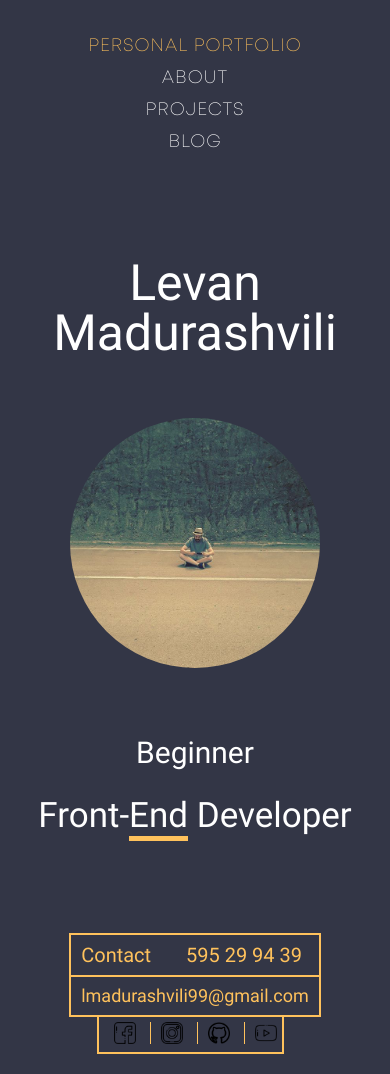
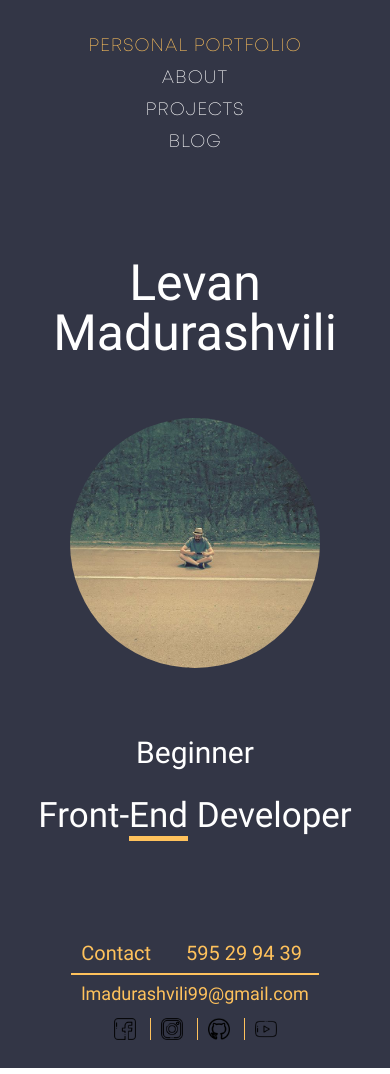
Before and after one commit to maduraaa/my, a website: page index.html in a window 390 px wide. Drawn offline with Linux system fonts and the light colour scheme; a web font is replaced by a local one.

Commit message:
fix more bug

```diff
--- a/scss/mobile/MyMobile.scss
+++ b/scss/mobile/MyMobile.scss
@@ -44,7 +44,7 @@
         padding-bottom: 20px;
     }
     .mail-or-addres-box{
-        border: 2px solid #ffc25c;
+
            .my-contact-info{
                padding: 10px;
                  .my-phone{
@@ -57,11 +57,6 @@
                margin: auto;
            }
     }
-    .portfolio-social-icons-box{
-        border-left: 2px solid #ffc25c;
-        border-bottom: 2px solid #ffc25c;
-        border-right: 2px solid #ffc25c;
-    }
     .project-page-main{
         height: 100%;
            .project-end-desinger{
@@ -72,4 +67,7 @@
     .elfsight-app-24e185d6-e513-4195-b37c-a1dfb6ba6c28{
         margin-right: 120px;
     }
+    .cards-star-section{
+        flex-wrap: wrap;
+    }
 }
```
Also changed, not shown: styles/style.css.
